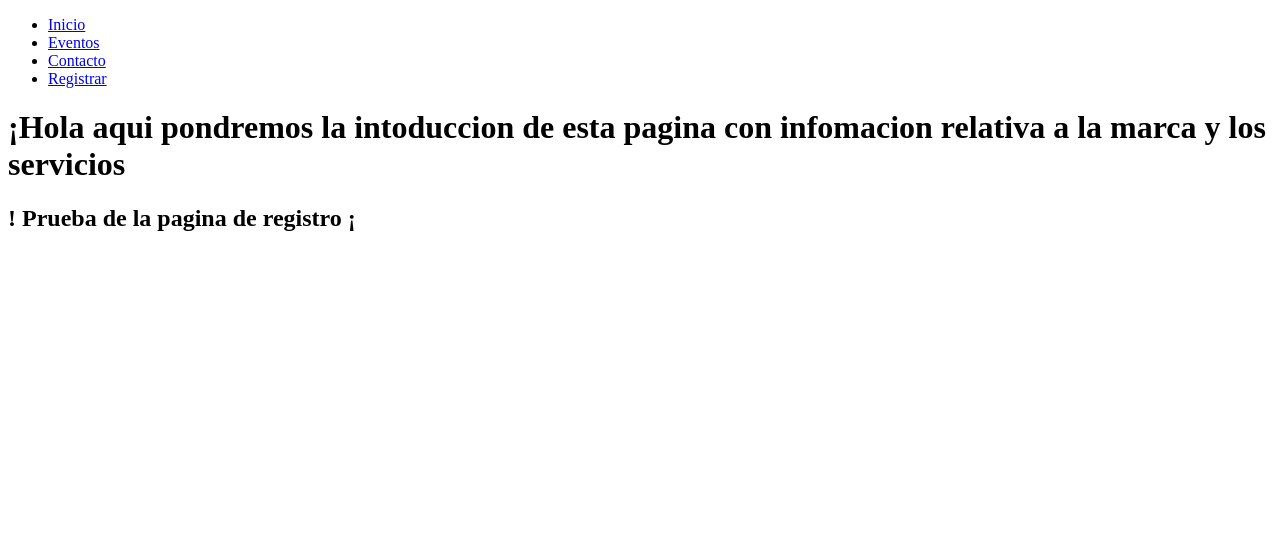
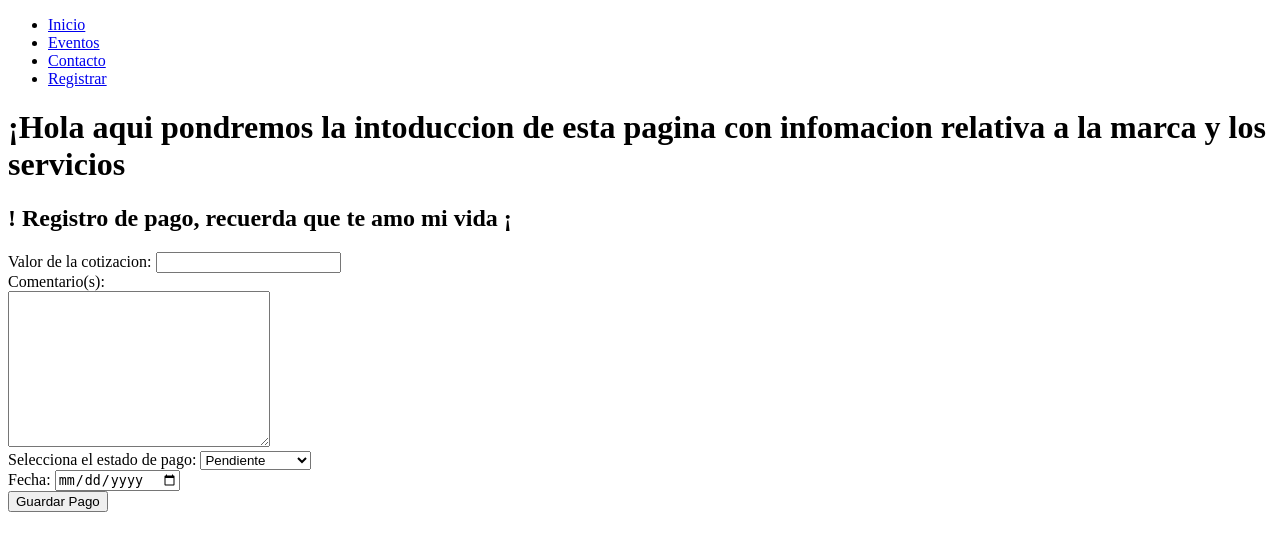
Before and after one commit to JulioCVargasL/Proyecto_ProtafolioNatha, a Django app: page /formulario/registrar/ in a window 1280 px wide. Shown: the top 551 px of the page. Run offline with Django 5.2, Linux system fonts and the light colour scheme.

Commit message:
Formulario de pagos

```diff
--- a/formulario/urls.py
+++ b/formulario/urls.py
@@ -3,4 +3,5 @@ from .              import views
 
 urlpatterns = [
     path('registrar/', views.registrar, name="registrar"),
+    path('registrar_pago/', views.registrar_pago, name="registrar_pago"),
 ]
--- a/formulario/views.py
+++ b/formulario/views.py
@@ -1,6 +1,18 @@
 from django.shortcuts import render
+from django.http      import HttpResponse
+from .models          import Pagos
 
 # Create your views here.
 
 def registrar(request):
   return render(request, 'registrar.html', {})
+
+#  metodo POST  y empleando un formulario
+def registrar_pago(request):
+  cotizacion   = request.GET['cotizacion']
+  pay_comment  = request.GET['pay_comment']
+  pay_status   = request.GET['pay_status']
+  pay_date     = request.GET['pay_date']
+
+  Pagos.objects.create(cotizacion=cotizacion, pay_comment=pay_comment, pay_status=pay_status, pay_date=pay_date)
+  return  HttpResponse("Se registro el pago con exito")
--- a/templates/registrar.html
+++ b/templates/registrar.html
@@ -4,6 +4,31 @@
 <title>Registrar</title>
 {% endblock title %}
 
+{% block content %}
+<h2> ! Registro de pago, recuerda que te amo mi vida ¡</h2>
+{% endblock content %}
+
 {% block registrar %}
-<h2> ! Prueba de la pagina de registro ¡</h2>
+<form action="{% url "registrar_pago" %}" method="get">
+  <label for="cotizacion">Valor de la cotizacion:</label>
+  <input type="text" id="cotizacion" name="cotizacion">
+  <br>
+  <label for="pay_comment">Comentario(s):</label>
+  <br>
+  <textarea name="pay_comment"  rows="10" cols="30"></textarea>
+  <br>
+  <label for="pay_status">Selecciona el estado de pago:</label>
+  <select name="pay_status" id="pay_status">
+    <option value="Pendiente">Pendiente</option>
+    <option value="Primer pago">Primer pago</option>
+    <option value="Pago completo">Pago completo</option>
+  </select>
+  <br>
+  <label for="pay_date">Fecha:</label>
+  <input type="date" id="pay_date" name="pay_date">
+  <br>
+  <button type="submit">Guardar Pago</button>
+</form>
+
+
 {% endblock registrar %}
```
Also changed, not shown: db.sqlite3.
